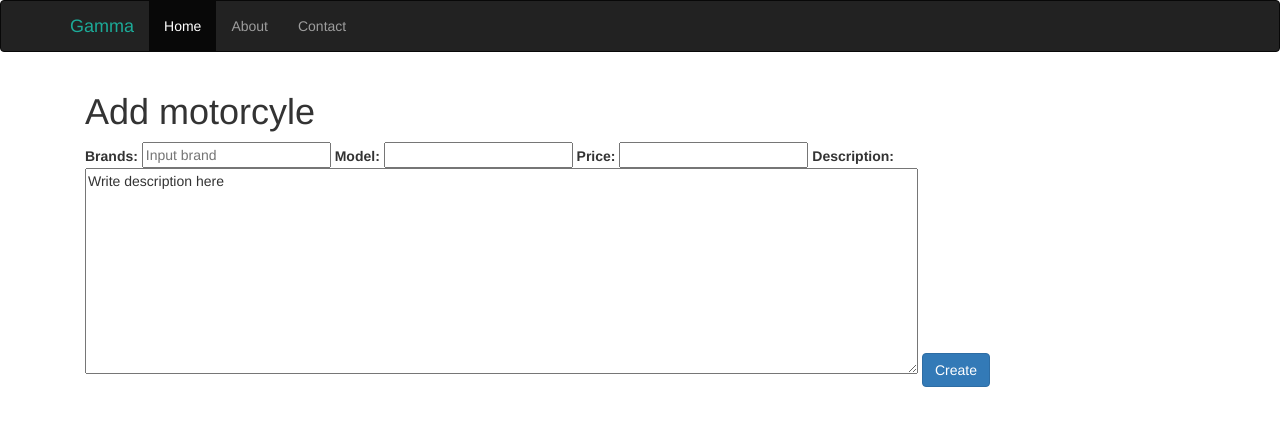
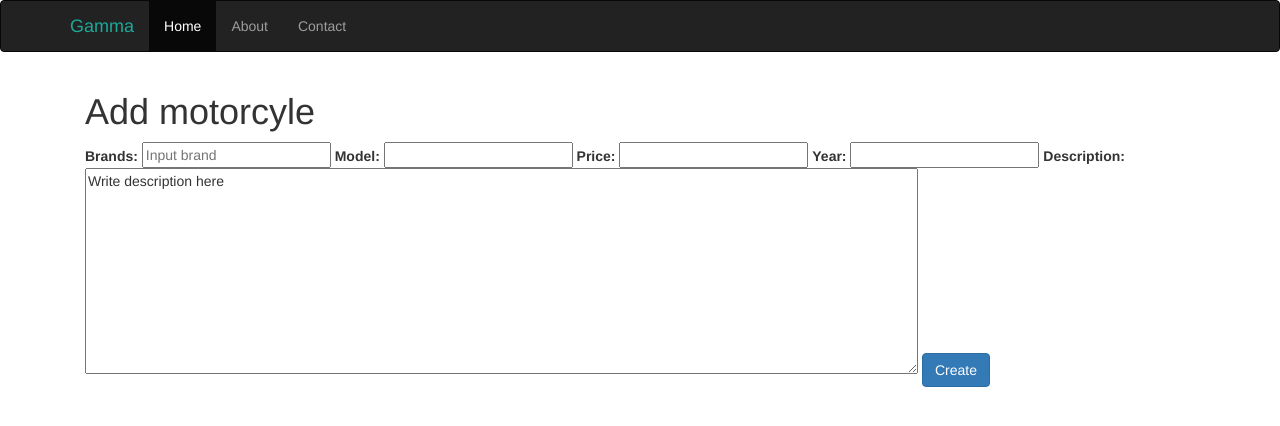
Before and after one commit to FerranGT/MotoLab, a plain HTML site: page index.html at #!/create in a window 1280 px wide. Drawn offline with nearby package versions, Linux system fonts and the light colour scheme; some packages are replaced by stand-ins of ours; no server answers.

Commit message:
add create

```diff
--- a/views/create.html
+++ b/views/create.html
@@ -18,9 +18,11 @@
 		<label for="input" class="control-label">Price:</label>
 		<input type="text">
 
+		<label for="input" class="control-label">Year:</label>
+		<input type="text">
+
 		<label for="input" class="control-label">Description:</label>
 		<textarea name="textarea" rows="10" cols="100">Write description here</textarea>
-
 
 		<button type="submit" class="btn btn-primary">Create</button>
 	</form>
```
